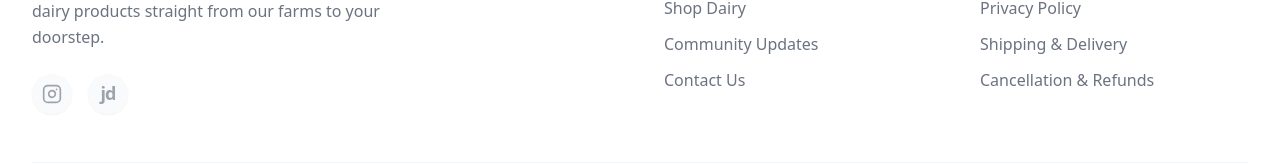
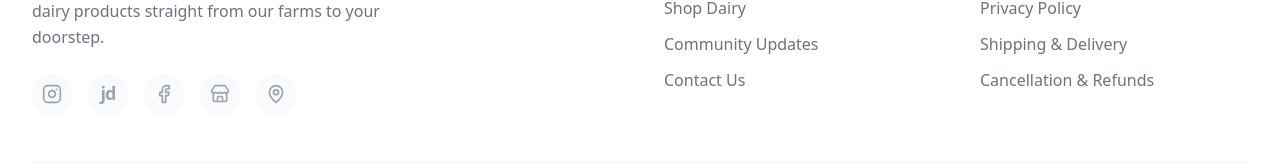
Before and after one commit to Darwizzy09/prabha-dairy, a React (Vite) app in the folder frontend/: page /login in a window 1280 px wide. Shown: the part 878-1042 px from the top of the page. Built offline with nearby package versions, Linux system fonts and the light colour scheme.

Commit message:
Footer update

```diff
--- a/frontend/src/components/Footer.jsx
+++ b/frontend/src/components/Footer.jsx
@@ -1,7 +1,7 @@
 import React from 'react';
 import { Link } from 'react-router-dom';
 // 👉 Removed Facebook and Instagram from the import!
-import { Mail, Phone, MapPin } from 'lucide-react';
+import { Mail, Phone, MapPin, Facebook, Store } from 'lucide-react';
 
 // 👉 Added the raw SVG icons since Lucide removed them
 const FacebookIcon = ({ size = 20 }) => (
@@ -34,20 +34,54 @@ export default function Footer() {
             <p className="text-gray-500 mb-6 max-w-sm leading-relaxed">
               Delivering 100% pure, farm-fresh milk, ghee, and dairy products straight from our farms to your doorstep.
             </p>
-            <div className="flex gap-4">
+            <div className="flex flex-wrap gap-4">
               <a href="https://www.instagram.com/prabha_dairy?utm_source=ig_web_button_share_sheet&igsh=ZDNlZDc0MzIxNw==" target="_blank" rel="noreferrer" className="w-10 h-10 bg-gray-50 text-gray-400 rounded-full flex items-center justify-center hover:bg-brand hover:text-white transition-all duration-300 shadow-sm hover:shadow-md hover:-translate-y-1">
                 {/* 👉 Using the custom SVG */}
                 <InstagramIcon size={20} />
               </a>
+
               {/* 👉 Custom JustDial Icon */}
               <a
                 href="https://jsdl.in/DT-99YZWZKM"
                 target="_blank"
                 rel="noreferrer"
-                className="w-10 h-10 flex items-center justify-center rounded-full bg-gray-50 text-gray-400 hover:bg-[#FF7A00] hover:text-white transition-all duration-300 shadow-sm hover:shadow-md"
+                className="w-10 h-10 flex items-center justify-center rounded-full bg-gray-50 text-gray-400 hover:bg-[#FF7A00] hover:text-white transition-all duration-300 shadow-sm hover:shadow-md hover:-translate-y-1"
                 aria-label="JustDial"
               >
                 <span className="font-black text-lg tracking-tighter leading-none mb-0.5">jd</span>
+              </a>
+
+              {/* 👉 Custom Facebook Icon */}
+              <a
+                href="https://www.facebook.com/profile.php?id=61562014730192&utm_source=ig&utm_medium=social&utm_content=link_in_bio#"
+                target="_blank"
+                rel="noreferrer"
+                className="w-10 h-10 bg-gray-50 text-gray-400 rounded-full flex items-center justify-center hover:bg-[#1877F2] hover:text-white transition-all duration-300 shadow-sm hover:shadow-md hover:-translate-y-1"
+                aria-label="Facebook"
+              >
+                <FacebookIcon size={20} />
+              </a>
+
+              {/* 👉 Magicpin Icon */}
+              <a
+                href="https://magicpin.in/Aurangabad/Cidco/Grocery/Prabha-Dairy/store/a396a1?srsltid=AfmBOorWK6Kbm1B0k5m6k_s6LgwugTrcGME8WPWsNIsr7B28DfSf-xwG"
+                target="_blank"
+                rel="noreferrer"
+                className="w-10 h-10 bg-gray-50 text-gray-400 rounded-full flex items-center justify-center hover:bg-red-500 hover:text-white transition-all duration-300 shadow-sm hover:shadow-md hover:-translate-y-1"
+                aria-label="Magicpin"
+              >
+                <Store size={20} />
+              </a>
+
+              {/* 👉 EzySambhajinagar Icon */}
+              <a
+                href="https://ezysambhajinagar.com/shops-services/prabha-dairy/"
+                target="_blank"
+                rel="noreferrer"
+                className="w-10 h-10 bg-gray-50 text-gray-400 rounded-full flex items-center justify-center hover:bg-green-600 hover:text-white transition-all duration-300 shadow-sm hover:shadow-md hover:-translate-y-1"
+                aria-label="EzySambhajinagar"
+              >
+                <MapPin size={20} />
               </a>
             </div>
           </div>
--- a/frontend/src/pages/About.jsx
+++ b/frontend/src/pages/About.jsx
@@ -43,7 +43,7 @@ export default function About() {
         <div className="mb-16">
           <div className="bg-white rounded-[2.5rem] shadow-sm border border-gray-100 p-8 md:p-12">
             <p className="text-gray-600 text-lg leading-relaxed mb-10">
-              Currently, we are a family of more than 30 members, and proud to say that we are expanding rapidly since our manpower has increased. We are currently selling our products throughout Chhatrapati Sambhajinagar. We have more than 300 live counters where our products are sold, and a self-owned retail store at M2 Road, TV Centre, Chhatrapati Sambhajinagar, Maharashtra, India. Our Daily Milk collection reaches up to 3000 ltr, and we are proud to say our products are consumed in over 3000+ homes where they are consumed, and our Ghee is used in the medical field as well. We currently manufacture more than 50 products.
+              Currently, we are a family of more than 30 members, and proud to say that we are expanding rapidly since our manpower has increased. We are currently selling our products throughout Chhatrapati Sambhajinagar. We have more than 300 live counters where our products are sold, and a self-owned retail store at M2 Road, TV Centre, Chhatrapati Sambhajinagar, Maharashtra, India. Our Daily Milk collection reaches up to 3000 ltr, and we are proud to say our products are consumed in over 10000+ homes where they are consumed, and our Ghee is used in the medical field as well. We currently manufacture more than 50 products.
             </p>
 
             {/* Visual Stats Grid based on the text */}
@@ -65,7 +65,7 @@ export default function About() {
               </div>
               <div className="bg-gray-50 rounded-2xl p-6 text-center border border-gray-100 hover:border-brand/30 transition-colors">
                 <Home className="mx-auto text-brand mb-3" size={28} />
-                <p className="text-2xl font-black text-gray-900">3000+</p>
+                <p className="text-2xl font-black text-gray-900">10,000+</p>
                 <p className="text-sm font-bold text-gray-500 mt-1">Homes Served</p>
               </div>
               <div className="bg-gray-50 rounded-2xl p-6 text-center border border-gray-100 hover:border-brand/30 transition-colors md:col-span-1 col-span-2">
```
